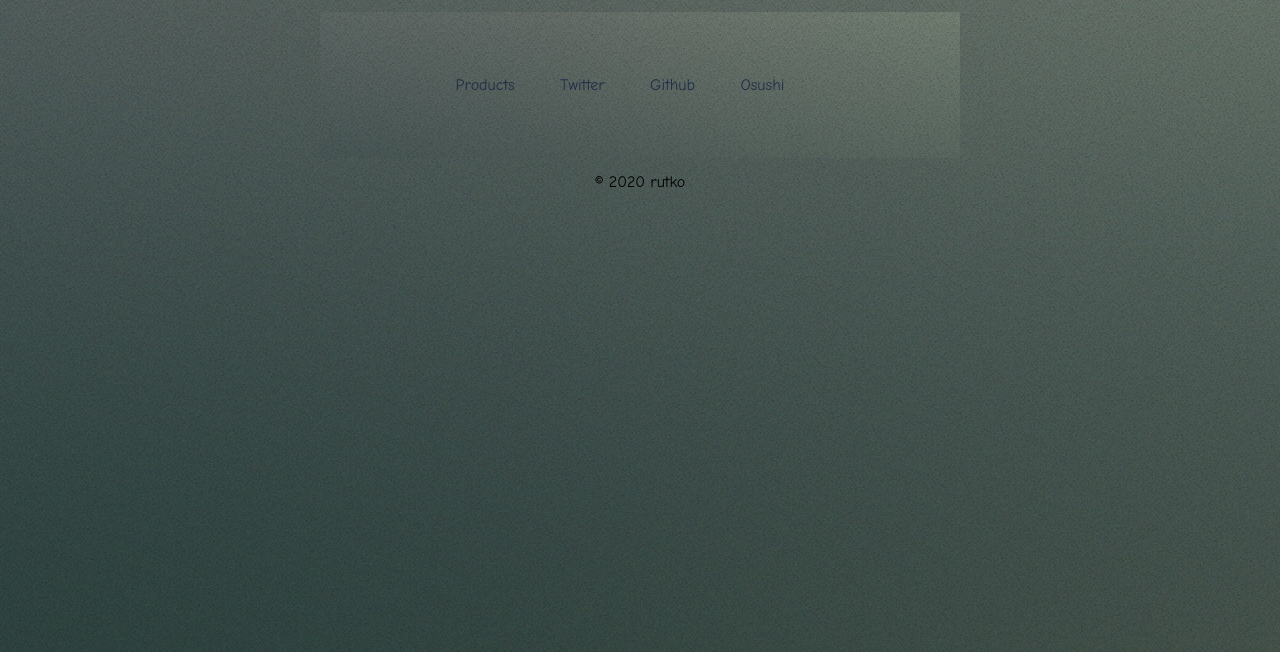
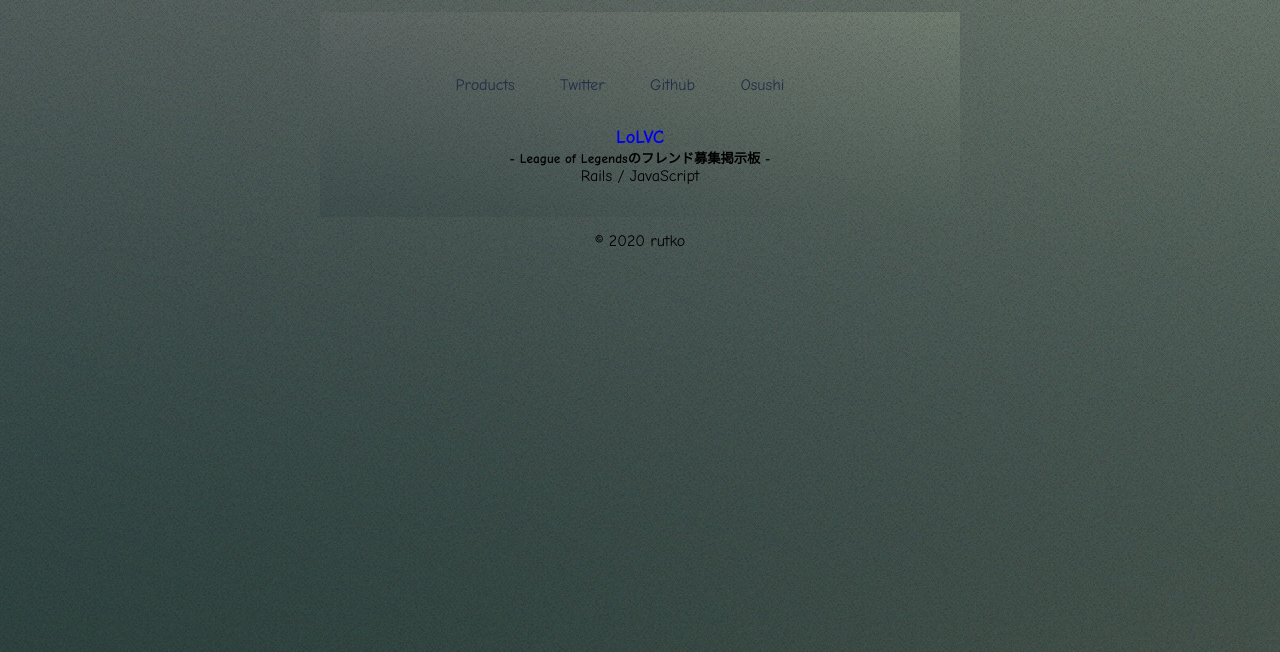
Before and after one commit to rutko/rutko.github.io, a Gatsby site: page /products in a window 1280 px wide. Shown: the part 148-800 px from the top of the page. Built offline with nearby package versions, Linux system fonts and the light colour scheme; Gatsby itself is replaced by a stand-in of ours.

Commit message:
✨Update Products

```diff
--- a/src/pages/products.jsx
+++ b/src/pages/products.jsx
@@ -1,8 +1,14 @@
 import React from "react"
+import {Link} from "gatsby"
 import Layout from "../components/layout"
 
 export default function Home() {
   return (
-    <Layout />
+    <Layout>
+      <product>
+        <h3><Link to="https://www.lolvc.org/">LoLVC</Link></h3><h5>- League of Legendsのフレンド募集掲示板 -</h5>
+        <p>Rails / JavaScript</p>
+      </product>
+    </Layout>
   );
 }
--- a/src/styles/main.scss
+++ b/src/styles/main.scss
@@ -54,3 +54,7 @@ nav {
 pictures {
 	display: inline-flex;
 }
+
+product {
+	text-align: center;
+}
```
Also changed, not shown: public/page-data/sq/d/3131367371.json (+1 -1 lines).
